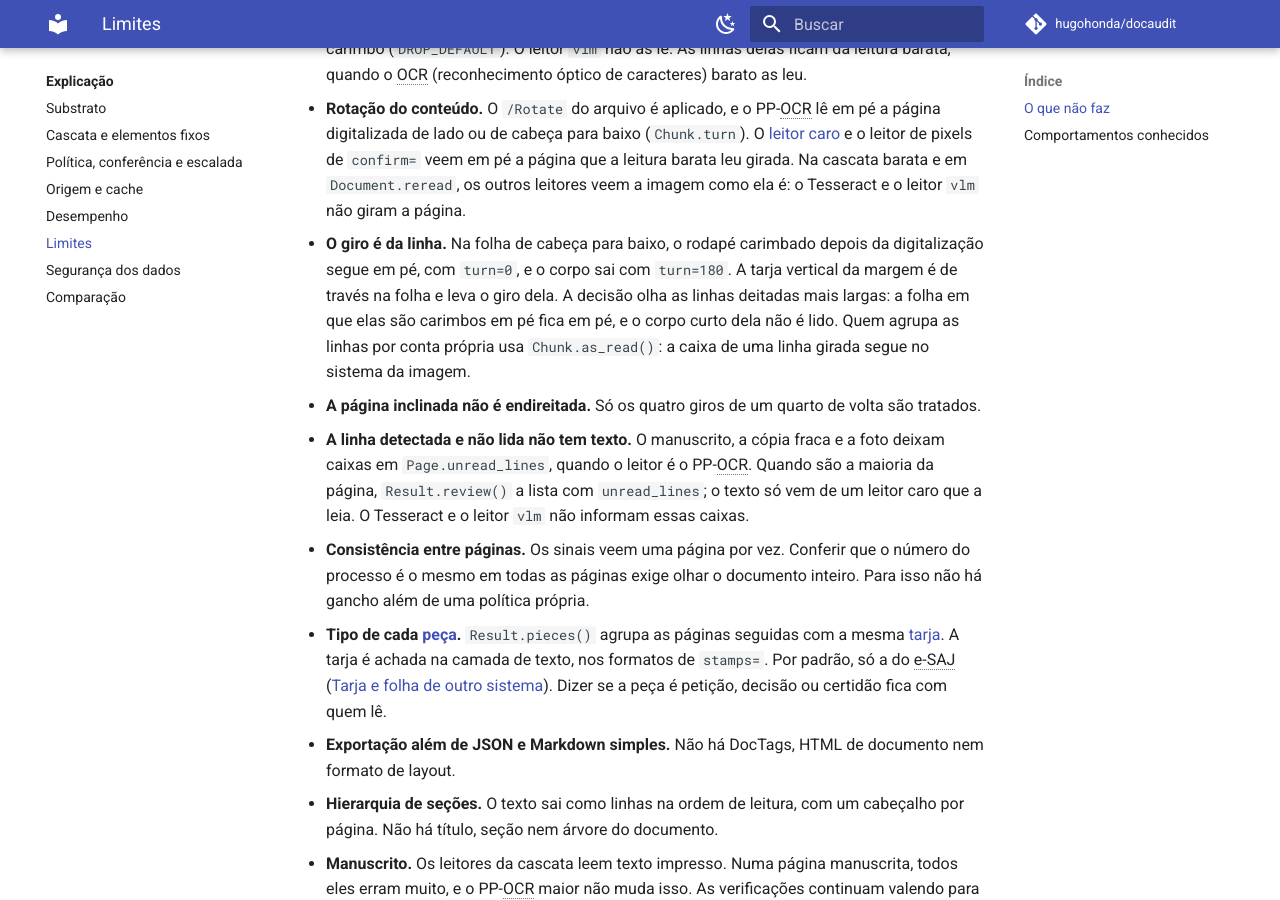
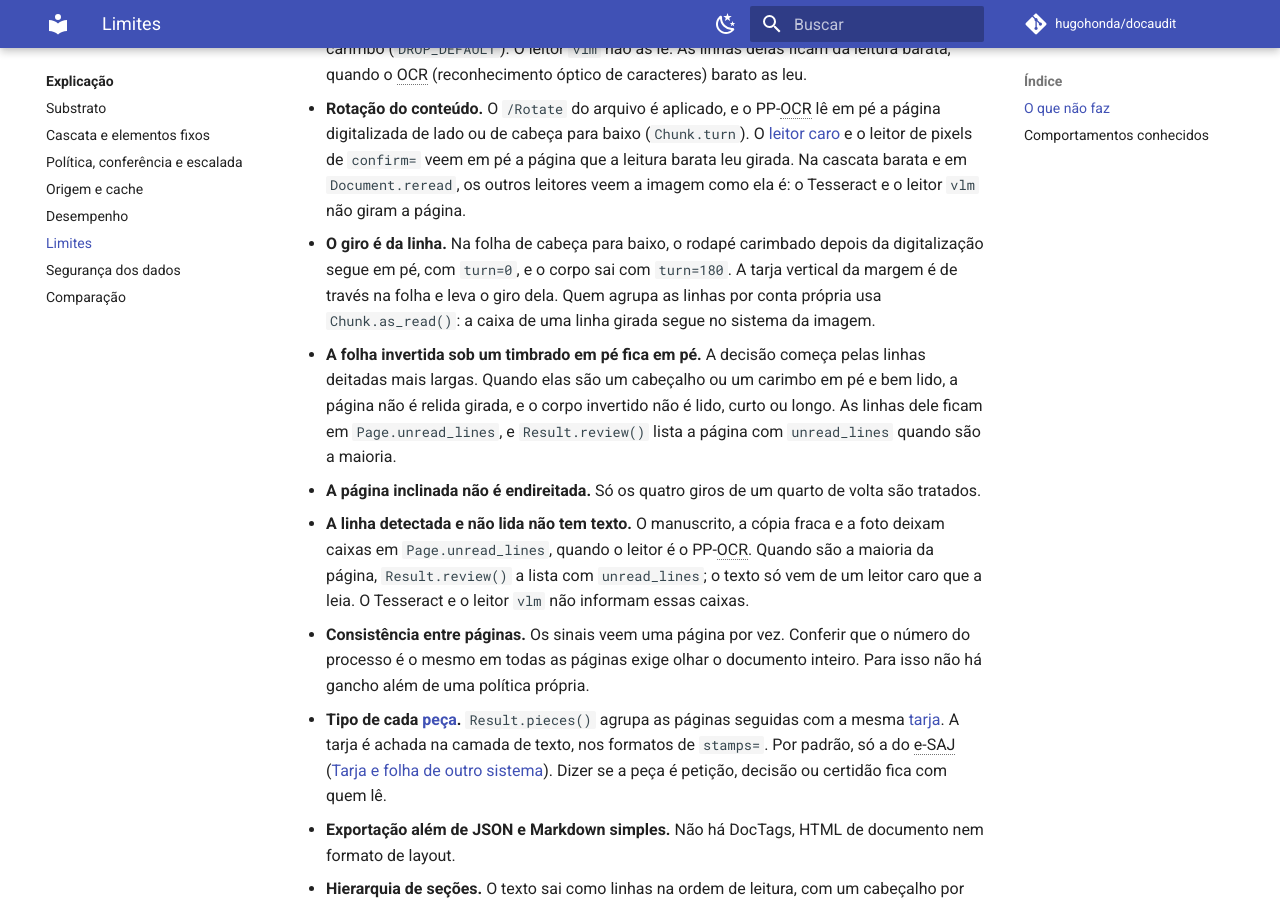
Before and after one commit to hugohonda/docaudit, an MkDocs documentation site: the page built from docs/limits.md, in a window 1280 px wide and 900 px high, scrolled down 639 px. Built offline with MkDocs 1.6.1 and Material for MkDocs 9.7.7, drawn with Linux system fonts in a browser that asks for light colours; comment, search, counter and statistics services are not loaded.

Commit message:
docs(limits): diz que a folha invertida sob um timbrado em pé fica em pé
O limite falava em corpo curto. Uma página real com um recorte invertido
de cerca de 150 linhas sob um papel timbrado em pé não girou: as linhas
mais largas eram o timbrado, lido com nota alta, e a sonda nem rodou. A
página saiu com 43 linhas lidas e 78 sem leitura, listada em review().

```diff
--- a/docs/limits.md
+++ b/docs/limits.md
@@ -30,10 +30,14 @@ precisa conhecer antes de confiar num resultado.
 - **O giro é da linha.** Na folha de cabeça para baixo, o rodapé carimbado
   depois da digitalização segue em pé, com `turn=0`, e o corpo sai com
   `turn=180`. A tarja vertical da margem é de través na folha e leva o giro
-  dela. A decisão olha as linhas deitadas mais largas: a
-  folha em que elas são carimbos em pé fica em pé, e o corpo curto dela não
-  é lido. Quem agrupa as linhas por conta própria usa `Chunk.as_read()`: a
+  dela. Quem agrupa as linhas por conta própria usa `Chunk.as_read()`: a
   caixa de uma linha girada segue no sistema da imagem.
+- **A folha invertida sob um timbrado em pé fica em pé.** A decisão começa
+  pelas linhas deitadas mais largas. Quando elas são um cabeçalho ou um
+  carimbo em pé e bem lido, a página não é relida girada, e o corpo
+  invertido não é lido, curto ou longo. As linhas dele ficam em
+  `Page.unread_lines`, e `Result.review()` lista a página com `unread_lines`
+  quando são a maioria.
 - **A página inclinada não é endireitada.** Só os quatro giros de um quarto
   de volta são tratados.
 - **A linha detectada e não lida não tem texto.** O manuscrito, a cópia
```
